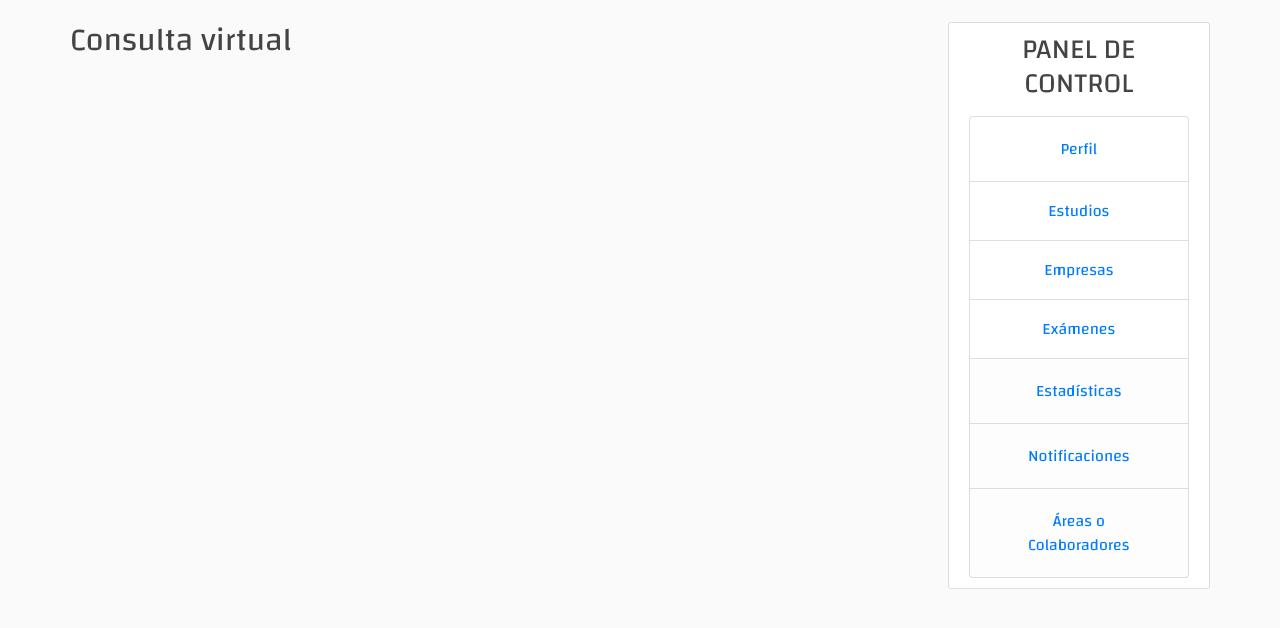
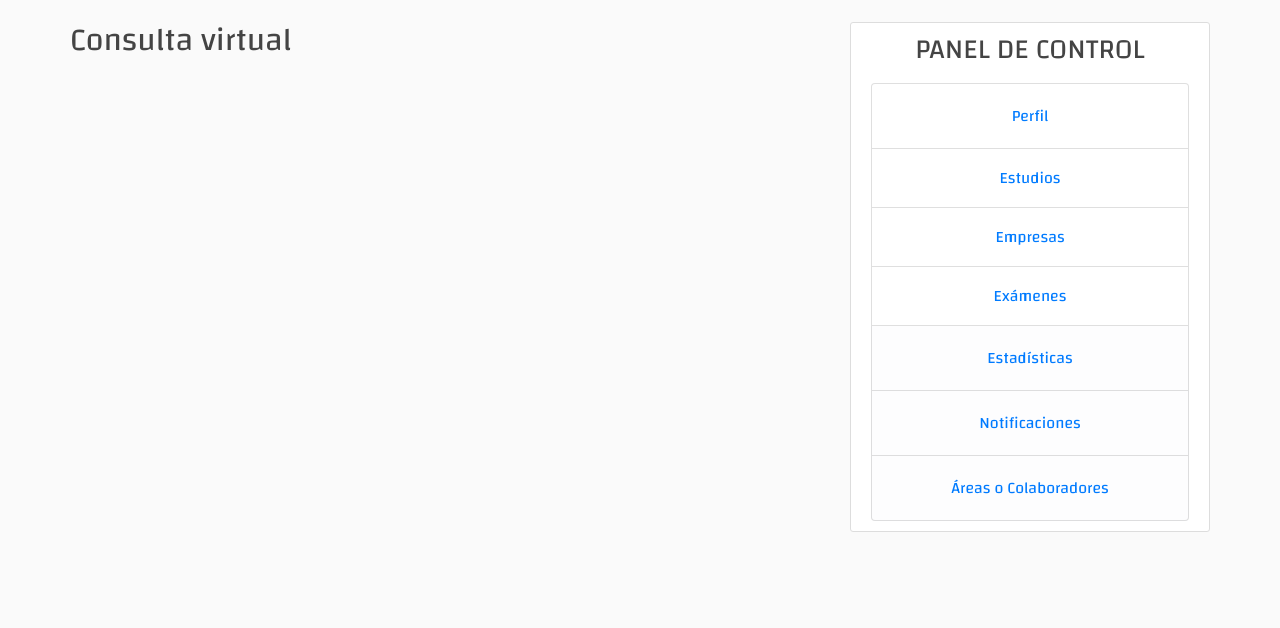
Before and after one commit to jatobrun/medapp, a Flask app: page /consulta in a window 1280 px wide. Shown: the part 58-686 px from the top of the page. Run offline with Flask 2, Linux system fonts and the light colour scheme; the visitor is signed in with stand-in values (Sample User, id 1); some libraries are stand-ins or nearby versions.

```diff
--- a/src/static/funciones.js
+++ /dev/null
@@ -1,6 +0,0 @@
-document.querySelector('#diag-button').addEventListener('click', aparece);
-function aparece() {
-    var y = 1;
-    let x = document.querySelector('#diagnostico')
-    x.style.display = "none";
-}
--- a/src/templates/base.html
+++ b/src/templates/base.html
@@ -5,7 +5,6 @@
   <!-- Required meta tags -->
   <meta charset="utf-8">
   <meta name="viewport" content="width=device-width, initial-scale=1, shrink-to-fit=no">
-  <script src="https://kit.fontawesome.com/c6a46d5ed8.js" crossorigin="anonymous"></script>
   {% block head %}
   <link rel="stylesheet" href="https://stackpath.bootstrapcdn.com/bootstrap/4.4.1/css/bootstrap.min.css"
     integrity="sha384-Vkoo8x4CGsO3+Hhxv8T/Q5PaXtkKtu6ug5TOeNV6gBiFeWPGFN9MuhOf23Q9Ifjh" crossorigin="anonymous">
@@ -55,7 +54,7 @@
   </header>
   <main style="padding: 0px!important;" role="main" class="container">
     <div class="row">
-      <div class="col-md-9">
+      <div class="col-md-8">
         {% with messages = get_flashed_messages(with_categories=true) %}
         {%if messages%}
         {% for category, message in messages%}
@@ -68,7 +67,7 @@
         {% block body %}{% endblock %}
       </div>
       {% if control_center %}
-      <div class="col-md-3">
+      <div class="col-md-4">
         <nav class="sticky-top">
           <div class=" content-section">
             <h3 class="mb-3" align='center'>PANEL DE CONTROL</h3>
```
